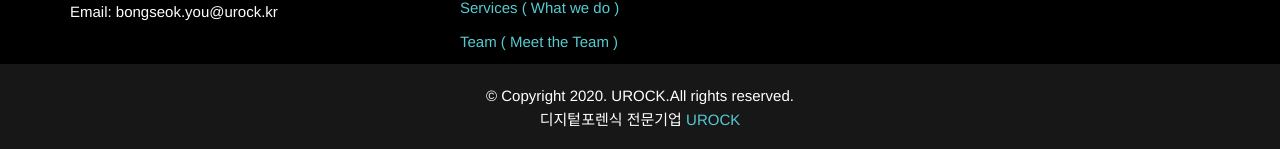
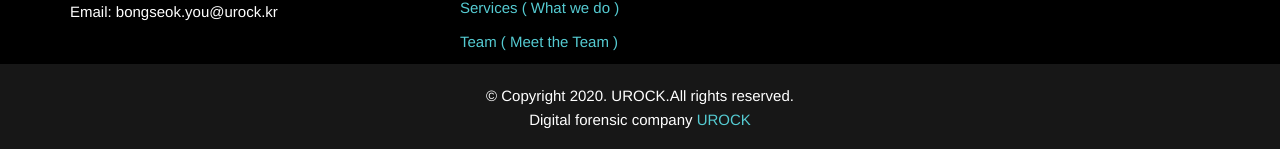
Before and after one commit to UROCKInc/UROCKInc.github.io, a Jekyll site: the page built from index.html, in a window 1280 px wide. Shown: the part 1536-1685 px from the top of the page. Built offline with Jekyll 4.4.1, drawn with Linux system fonts in a browser that asks for light colours.

Commit message:
foooter 이름변경

```diff
--- a/_includes/footer.html
+++ b/_includes/footer.html
@@ -51,6 +51,6 @@
   </div>
 
   <div class="copyright text center">
-    <p>&copy; Copyright {{ site.time | date: '%Y' }}. <!--<a href="http://urock.kr">-->UROCK.All rights reserved. <!--</a>--> <br>디지텉포렌식 전문기업 <a href="http://urock.kr" target="_blank">UROCK</a></p>
+    <p>&copy; Copyright {{ site.time | date: '%Y' }}. <!--<a href="http://urock.kr">-->UROCK.All rights reserved. <!--</a>--> <br> Digital forensic company <a href="http://urock.kr" target="_blank">UROCK</a></p>
   </div>
 </footer>
```
